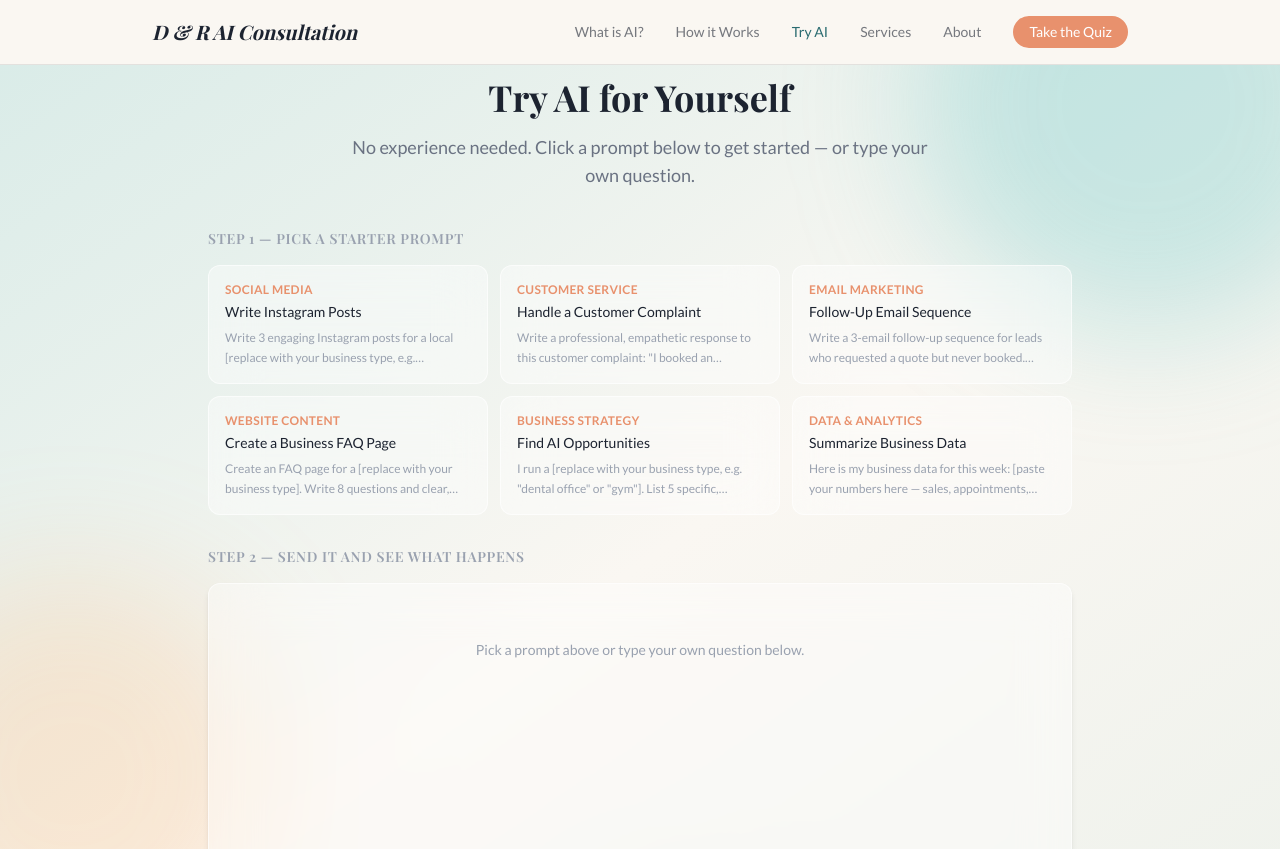
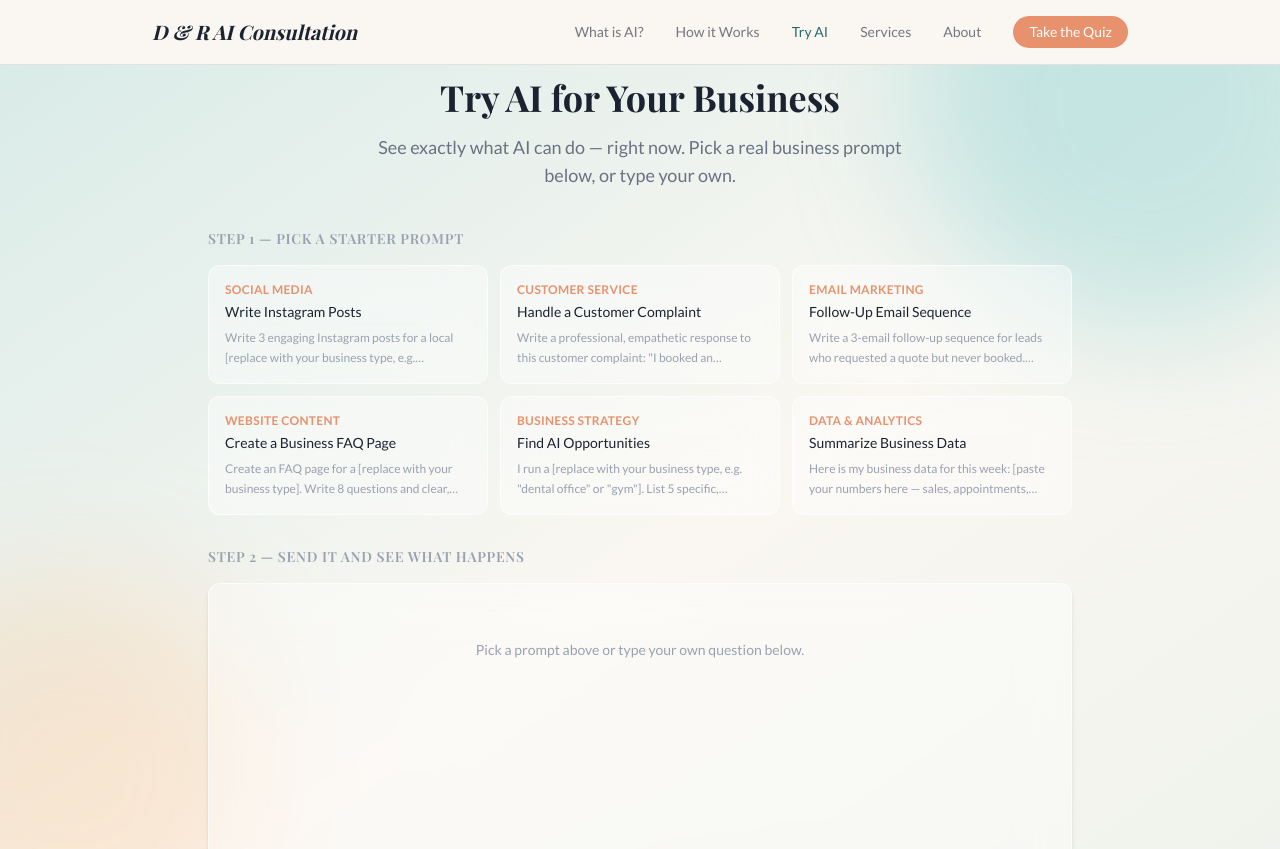
Before and after one commit to rchelala/dr-ai-consultation, a Next.js app: page /try-ai in a window 1280 px wide. Shown: the top 849 px of the page. Built offline with nearby package versions, Linux system fonts and the light colour scheme.

Commit message:
feat: update Try AI page copy to business-outcome framing

```diff
--- a/app/try-ai/page.tsx
+++ b/app/try-ai/page.tsx
@@ -18,13 +18,13 @@ export default function TryAIPage() {
       <div className="relative max-w-4xl mx-auto px-4 pt-20 pb-12">
         <div className="text-center mb-10 animate-fade-up">
           <p className="text-xs font-semibold text-brand-purple tracking-[0.2em] uppercase mb-3">
-            Hands-On Practice
+            Live Demo
           </p>
           <h1 className="font-display text-3xl md:text-4xl font-bold text-brand-navy mb-4">
-            Try AI for Yourself
+            Try AI for Your Business
           </h1>
           <p className="text-gray-500 text-lg max-w-xl mx-auto">
-            No experience needed. Click a prompt below to get started — or type your own question.
+            See exactly what AI can do — right now. Pick a real business prompt below, or type your own.
           </p>
         </div>
 
```
